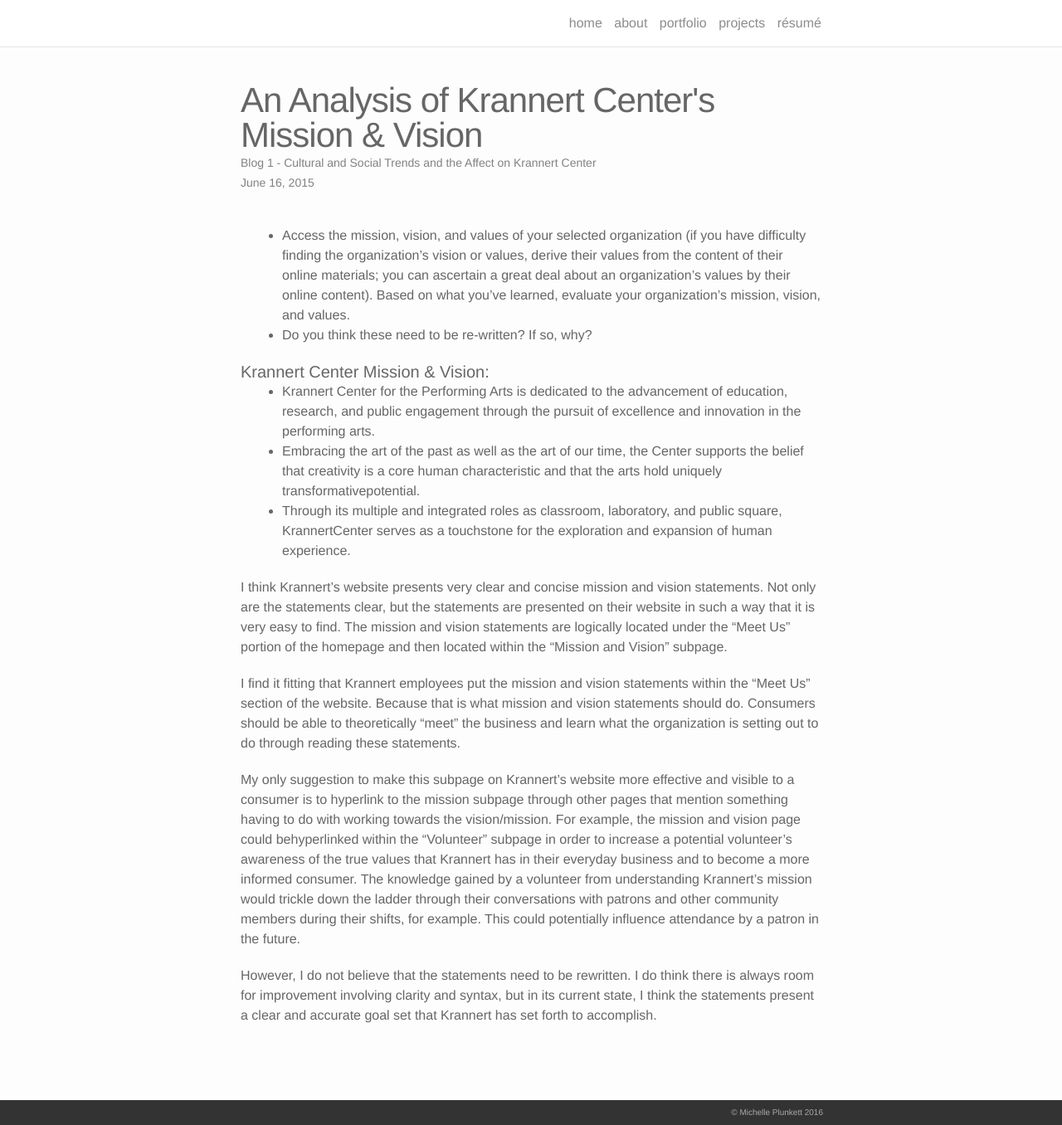
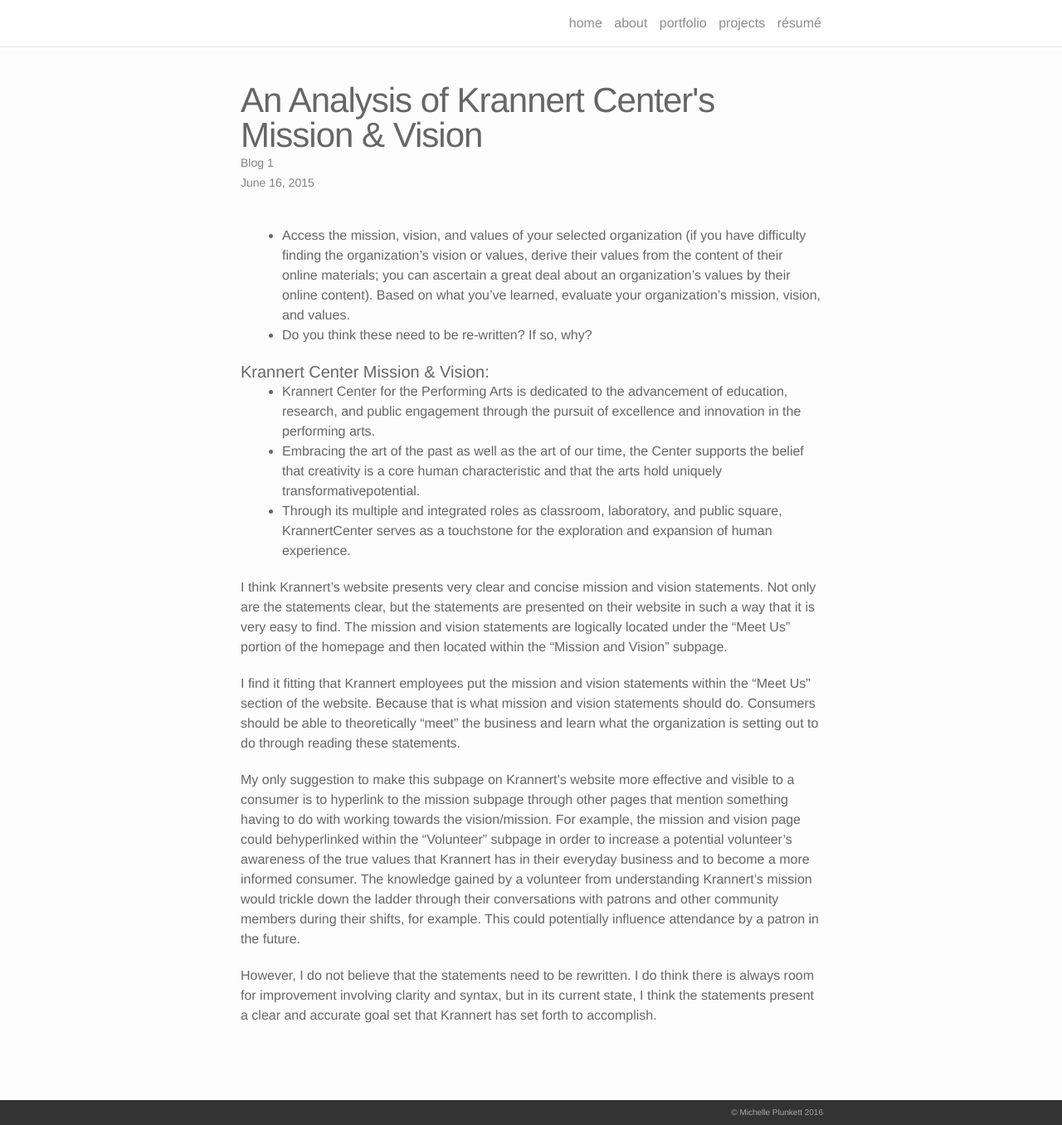
Before and after one commit to michelleplunkett/michelleplunkett.github.io, a Jekyll site: the page built from _portfolio/Blog_1.markdown, in a window 1280 px wide and 1356 px high. Shown: the whole window at 83% size. Built offline with Jekyll 4.4.1, drawn with Linux system fonts in a browser that asks for light colours; nearby versions of some CDN libraries.

Commit message:
Update Blog_1.markdown

```diff
--- a/_portfolio/Blog_1.markdown
+++ b/_portfolio/Blog_1.markdown
@@ -1,7 +1,7 @@
 ---
 layout: post
 title: An Analysis of Krannert Center's Mission & Vision
-description: Blog 1 - Cultural and Social Trends and the Affect on Krannert Center
+description: Blog 1
 date: 2015-06-16
 ---
 
```
